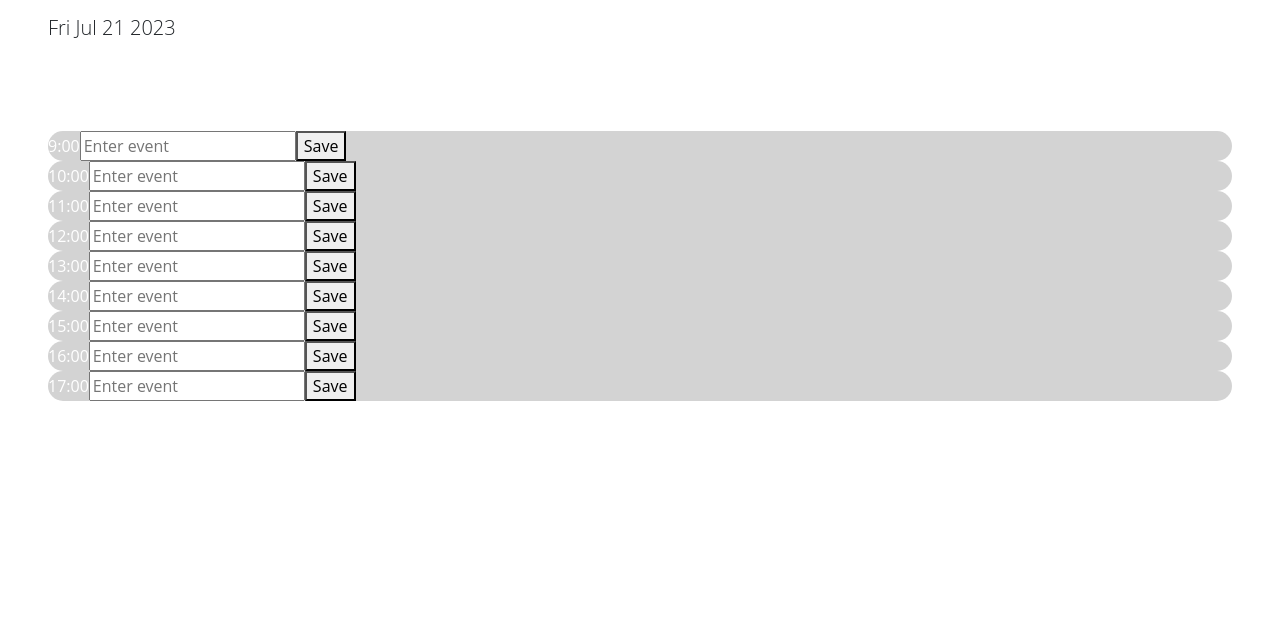
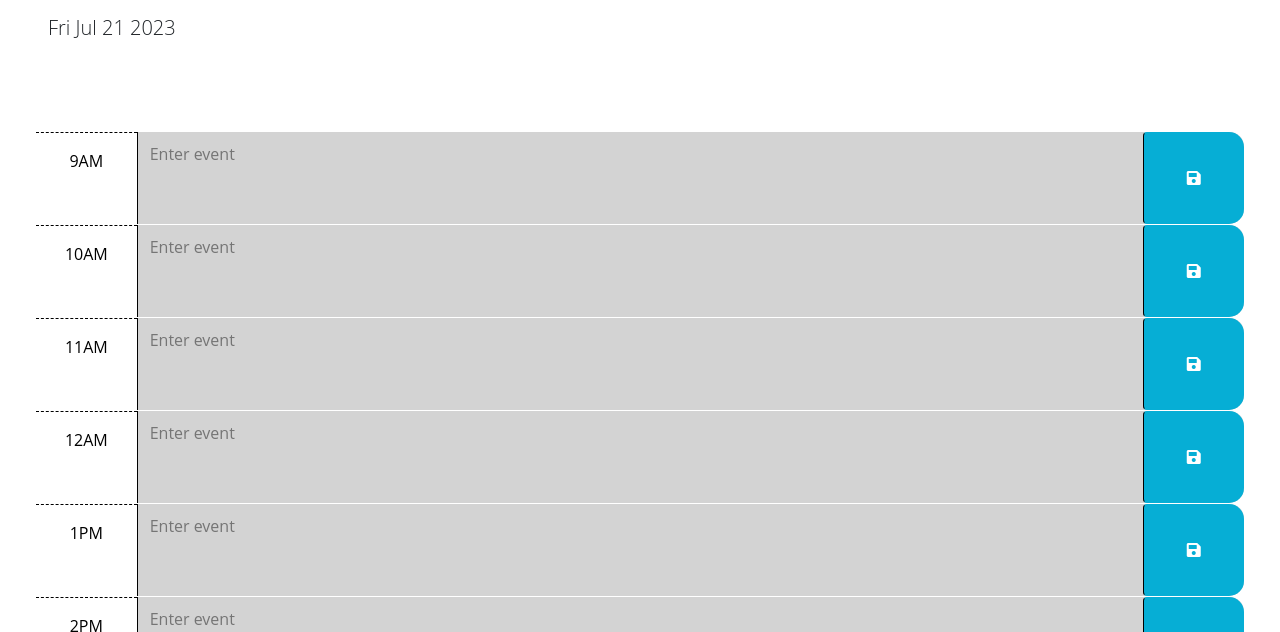
Before and after one commit to GeorgeCJohnson/my-daily-planner, a plain HTML site: page index.html in a window 1280 px wide. Shown: the part 166-798 px from the top of the page. Drawn offline with nearby package versions, Linux system fonts and the light colour scheme.

Commit message:
Add styling to the javascript.

```diff
--- a/assets/script.js
+++ b/assets/script.js
@@ -13,10 +13,9 @@ document.addEventListener("DOMContentLoaded", function() {
 
   for (let hour = businessHours.start; hour <= businessHours.end; hour++) {
     const timeBlock = document.createElement("div");
-    timeBlock.classList.add("time-block");
-    timeBlock.textContent = `${hour}:00`;
+    timeBlock.classList.add("row", "time-block");
 
-    // Color-code the time blocks based on past, present, or future
+    // Add the "past", "present", or "future" class based on the current time
     const currentTime = new Date().getHours();
     if (hour < currentTime) {
       timeBlock.classList.add("past");
@@ -26,12 +25,19 @@ document.addEventListener("DOMContentLoaded", function() {
       timeBlock.classList.add("future");
     }
 
-    // Create event input and save button
-    const eventInput = document.createElement("input");
-    eventInput.type = "text";
+    // Add an ID to uniquely identify each time block (hour-9, hour-10, etc.)
+    timeBlock.setAttribute("id", `hour-${hour}`);
+
+    // Create the hour label element
+    const hourLabel = document.createElement("div");
+    hourLabel.classList.add("col-2", "col-md-1", "hour", "text-center", "py-3");
+    hourLabel.textContent = hour > 12 ? `${hour - 12}PM` : `${hour}AM`;
+
+    // Create the textarea for event input
+    const eventInput = document.createElement("textarea");
+    eventInput.classList.add("col-8", "col-md-10", "description");
+    eventInput.rows = "3";
     eventInput.placeholder = "Enter event";
-    const saveButton = document.createElement("button");
-    saveButton.textContent = "Save";
 
     // Load saved events from local storage
     const savedEvent = localStorage.getItem(`event_${hour}`);
@@ -39,12 +45,22 @@ document.addEventListener("DOMContentLoaded", function() {
       eventInput.value = savedEvent;
     }
 
+    // Create the save button
+    const saveButton = document.createElement("button");
+    saveButton.classList.add("btn", "saveBtn", "col-2", "col-md-1");
+    saveButton.setAttribute("aria-label", "save");
+    const saveIcon = document.createElement("i");
+    saveIcon.classList.add("fas", "fa-save");
+    saveIcon.setAttribute("aria-hidden", "true");
+    saveButton.appendChild(saveIcon);
+
     // Save event to local storage on button click
     saveButton.addEventListener("click", function() {
       localStorage.setItem(`event_${hour}`, eventInput.value);
     });
 
-    // Add the elements to the time block
+    // Add elements to the time block
+    timeBlock.appendChild(hourLabel);
     timeBlock.appendChild(eventInput);
     timeBlock.appendChild(saveButton);
 
```
Also changed, not shown: assets/stylesheet.css (line endings or trailing spaces).
